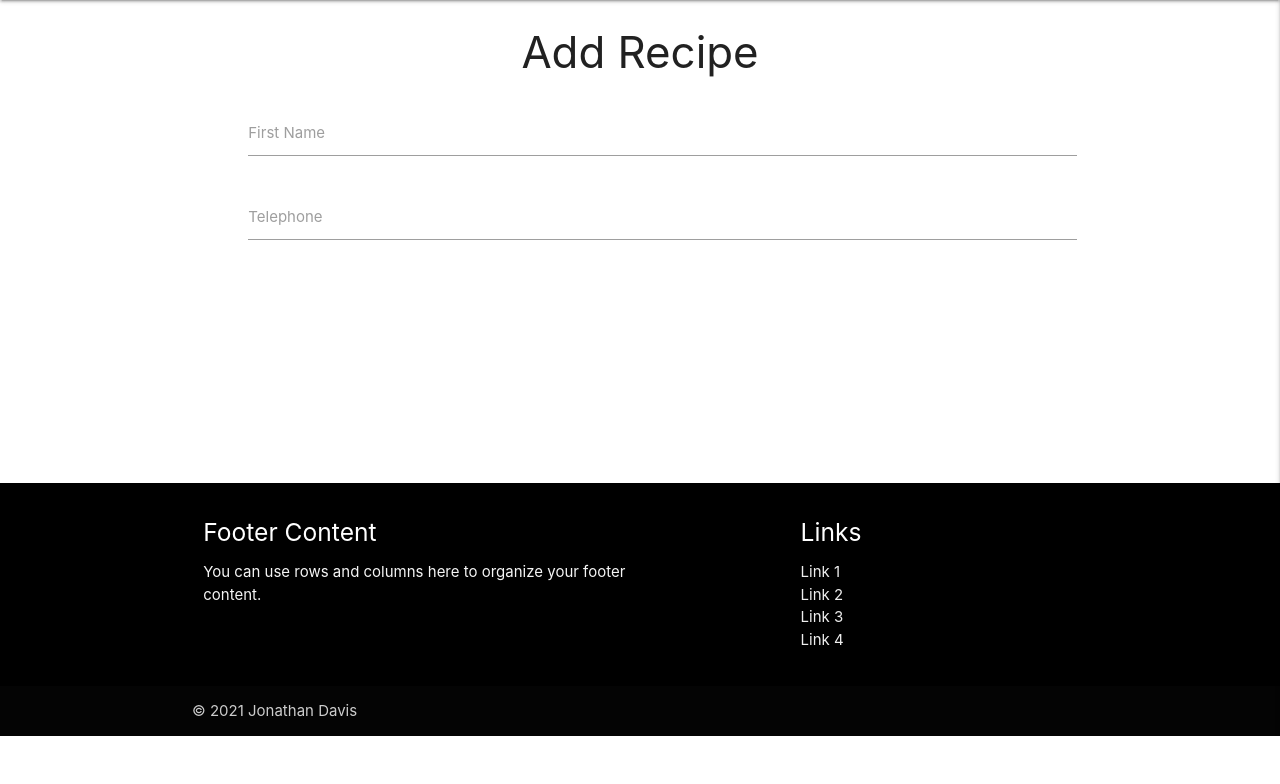
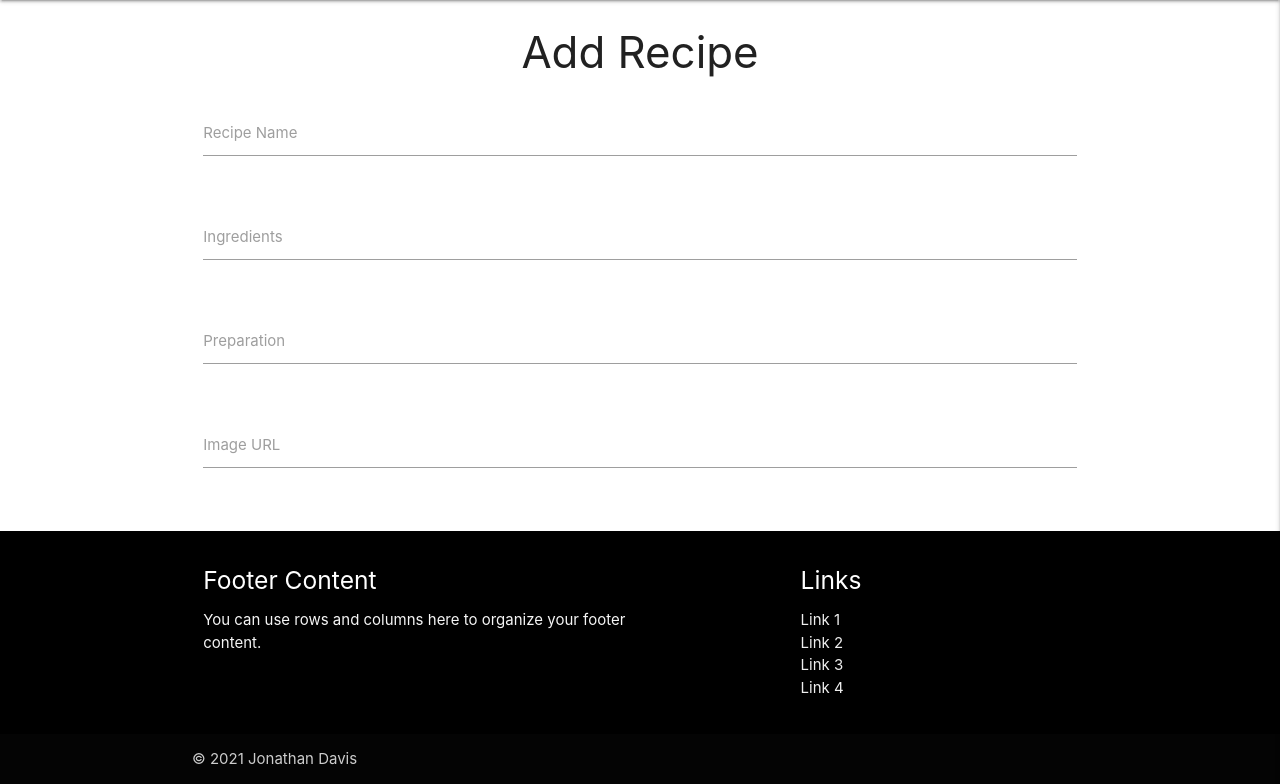
Before and after one commit to jaydavis359/Cocktail-Collector, a Flask app: page /add_recipe in a window 1280 px wide. Shown: the part 64-848 px from the top of the page. Before the commit the page ends 800 px from the top, so only its background shows below. Run offline with Flask 2, Linux system fonts and the light colour scheme; some libraries are stand-ins or nearby versions.

Commit message:
Add Recipe form input fields

```diff
--- a/templates/add_recipe.html
+++ b/templates/add_recipe.html
@@ -4,20 +4,33 @@
     <h3 class="center-align">Add Recipe</h3>
 
     <div class="row">
-        <form class="col s12">
-          <div class="row">
-            <div class="input-field col s12">
-              <i class="material-icons prefix"></i>
-              <input id="icon_prefix" type="text" class="validate">
-              <label for="icon_prefix">First Name</label>
+        <form class="col s12" method="POST action">
+            <div class="row">
+                <div class="input-field col s12">
+                    <input id="recipe_name" name="recipe_name" minlength="5" maxlength="50"
+                    type="text" class="validate" required>
+                    <label for="recipe_name">Recipe Name</label>
+                </div>
             </div>
-            <div class="input-field col s12">
-              <i class="material-icons prefix"></i>
-              <input id="icon_telephone" type="tel" class="validate">
-              <label for="icon_telephone">Telephone</label>
+            <div class="row">
+                <div class="input-field col s12">
+                    <input id="recipe_ingredients" name="recipe_ingredients" type="tel" class="validate" required>
+                    <label for="recipe_ingredients">Ingredients</label>
+                </div>
             </div>
-          </div>
+            <div class="row">
+                <div class="input-field col s12">
+                    <input id="preparation" name="preparation" type="tel" class="validate" required>
+                    <label for="preparation">Preparation</label>
+                </div>
+            </div>
+            <div class="row">
+                <div class="input-field col s12">
+                    <input id="img_url" name="img_url" type="tel" class="validate" required>
+                    <label for="img_url">Image URL</label>
+                </div>
+            </div>
         </form>
-      </div>
+    </div>
 
 {% endblock %}
--- a/templates/recipes.html
+++ b/templates/recipes.html
@@ -2,8 +2,7 @@
 {% block content %}
 
     <h3 class="center-align">Recipes</h3>
-
-    <ul class="collapsible">
+    <ul class="container collapsible">
         {% for recipe in recipes %}
         <li>
 
```
